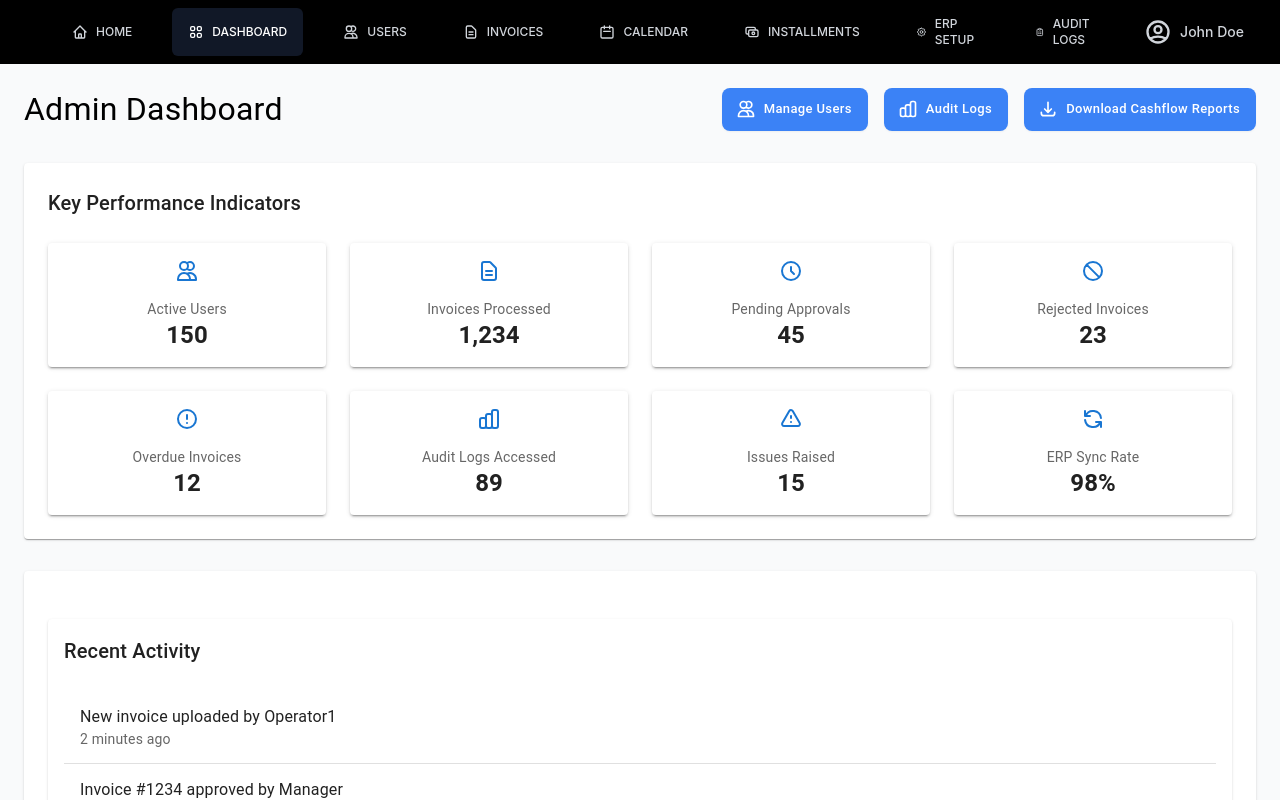
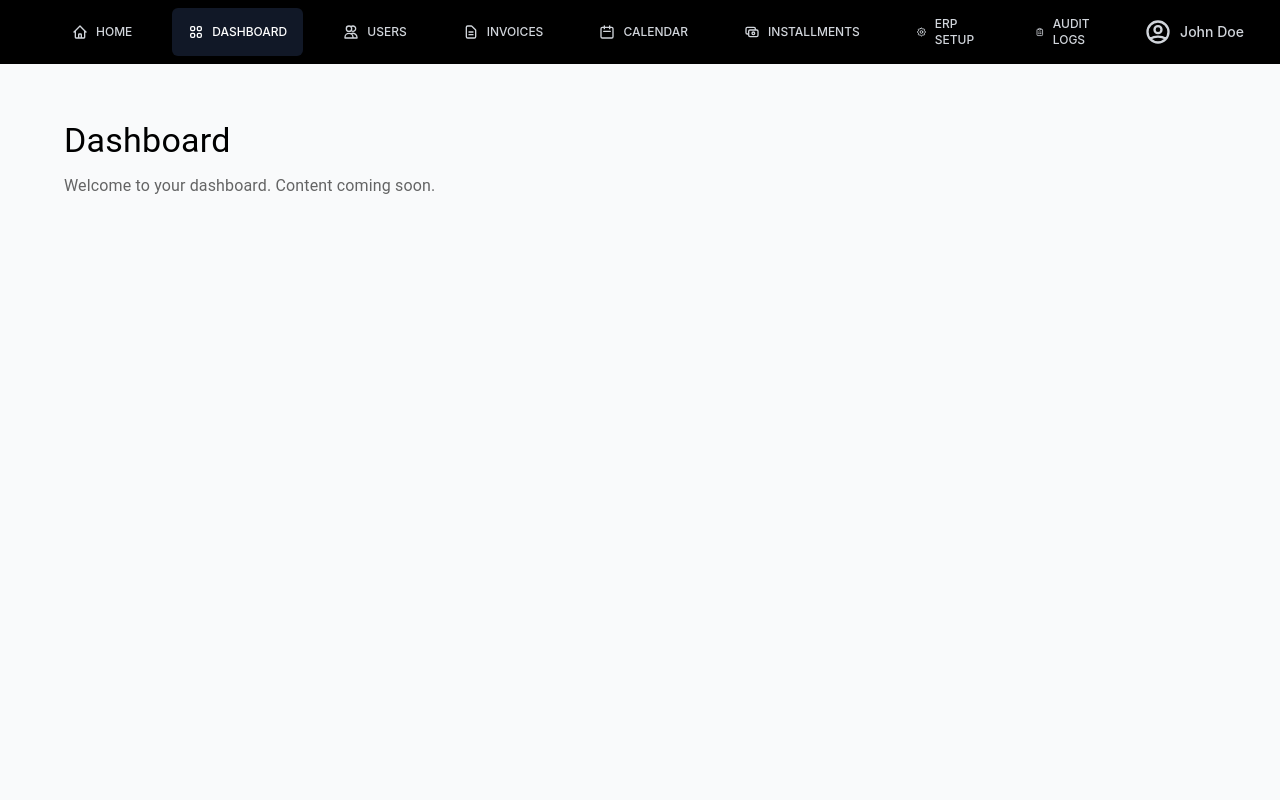
Before and after one commit to thecolossalsparkle/liquidrbac, a React (Create React App) app: page /dashboard in a window 1280 px wide. Shown: the top 800 px of the page. Built offline with nearby package versions, Linux system fonts and the light colour scheme.

Commit message:
Default dashboard

```diff
--- a/src/App.js
+++ b/src/App.js
@@ -1,6 +1,7 @@
 import React from 'react';
 import { BrowserRouter as Router, Routes, Route } from 'react-router-dom';
 import PageLayout from './components/layout/PageLayout';
+import Dashboard from './pages/Dashboard/Dashboard';
 import AdminDashboard from './pages/Dashboard/AdminDashboard';
 import ManagerDashboard from './pages/Dashboard/ManagerDashboard';
 import AccountantDashboard from './pages/Dashboard/AccountantDashboard';
@@ -28,7 +29,7 @@ function App() {
             <Route path="operator" element={<OperatorDashboard />} />
             <Route path="auditor" element={<AuditorDashboard />} />
             {/* Default to admin dashboard if no specific role is selected */}
-            <Route index element={<AdminDashboard />} />
+            <Route index element={<Dashboard />} />
           </Route>
           <Route path="/users" element={<Users />} />
           <Route path="/invoices" element={<Invoices />} />
--- /dev/null
+++ b/src/pages/Dashboard/Dashboard.jsx
@@ -0,0 +1,25 @@
+import React from 'react';
+import { Box, Typography, Container, Grid } from '@mui/material';
+
+const Dashboard = () => {
+  return (
+    <Container maxWidth="lg">
+      <Box sx={{ py: 4 }}>
+        <Typography variant="h4" component="h1" gutterBottom>
+          Dashboard
+        </Typography>
+
+        <Grid container spacing={3}>
+          {/* Dashboard content will go here */}
+          <Grid item xs={12}>
+            <Typography variant="body1" color="text.secondary">
+              Welcome to your dashboard. Content coming soon.
+            </Typography>
+          </Grid>
+        </Grid>
+      </Box>
+    </Container>
+  );
+};
+
+export default Dashboard;
```
